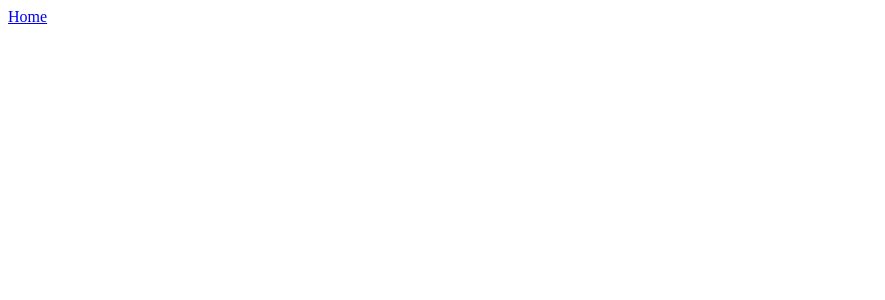
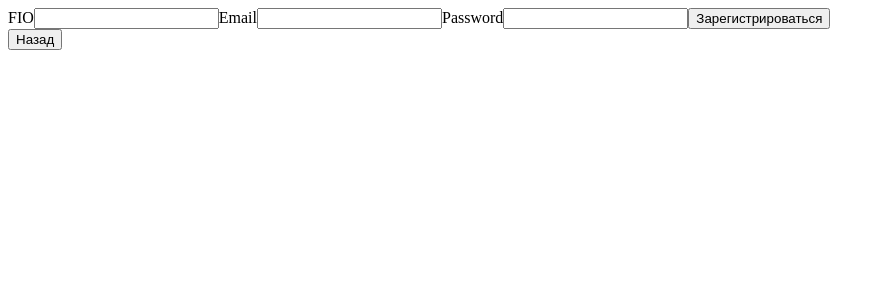
Before and after one commit to L1Z3B3ZE/VueCLI, a Vue app: page /signup in a window 1280 px wide. Before the commit this address had no page. Shown: the top 300 px of the page, without its empty margins (0-885 px from the left). Built offline with nearby package versions, Linux system fonts and the light colour scheme.

Commit message:
Начальная реализация регистрации

```diff
--- a/src/App.vue
+++ b/src/App.vue
@@ -1,7 +1,4 @@
 <template>
-  <nav>
-    <router-link to="/">Home</router-link>
-  </nav>
   <router-view/>
 </template>
 
--- /dev/null
+++ b/src/components/Registration.vue
@@ -0,0 +1,58 @@
+<template>
+  <div class="register">
+    <form class="form" @submit.prevent="authorization">
+      <label>FIO</label>
+      <input type="text" required v-model="fio">
+      <label>Email</label>
+      <input type="email" required v-model="email">
+      <label>Password</label>
+      <input type="password" required v-model="password">
+      <button type="submit">Зарегистрироваться</button>
+    </form>
+    <button @click="toHomePage">Назад</button>
+  </div>
+</template>
+
+<script>
+export default {
+  data() {
+    return {
+      url: 'https://jurapro.bhuser.ru/api-shop',
+      fio: '',
+      email: '',
+      password: ''
+    }
+  },
+  methods: {
+    async authorization() {
+      const user = {
+        fio: this.fio,
+        email: this.email,
+        password: this.password
+      };
+
+      const response = await fetch(this.url + '/signup', {
+        method: 'POST',
+        headers: {
+          'Content-Type': 'application/json'
+        },
+        body: JSON.stringify(user)
+      });
+
+      if (response.ok) {
+        this.$router.push('/login'); // Перенаправляем пользователя на авторизацию
+      } else {
+        this.error = "Ошибка при регистрации";
+        console.error('Ошибка:', this.error);
+      }
+
+      this.fio = '';
+      this.email = '';
+      this.password = '';
+    },
+    toHomePage(){
+      this.$router.push('/');
+    }
+  },
+}
+</script>
--- a/src/router/index.js
+++ b/src/router/index.js
@@ -1,11 +1,17 @@
 import { createRouter, createWebHistory } from 'vue-router'
 import HomeView from '../views/HomeView.vue'
+import Registration from "@/components/Registration.vue";
 
 const routes = [
   {
     path: '/',
     name: 'home',
     component: HomeView
+  },
+  {
+    path: '/signup',
+    name: 'signup',
+    component: Registration
   },
 ]
 
--- a/src/views/HomeView.vue
+++ b/src/views/HomeView.vue
@@ -1,5 +1,8 @@
 <template>
-  <h1 class="catalog" @click="getCatalogProduct">Каталог</h1>
+  <header>
+    <h1 class="catalog" @click="getCatalogProduct">Каталог</h1>
+    <router-link to="/signup">Sign Up</router-link>
+  </header>
   <div v-for="product in products" :key="product.id" class="catalog">
     <div class="product">
       <p>{{ product.name }}</p>
```
